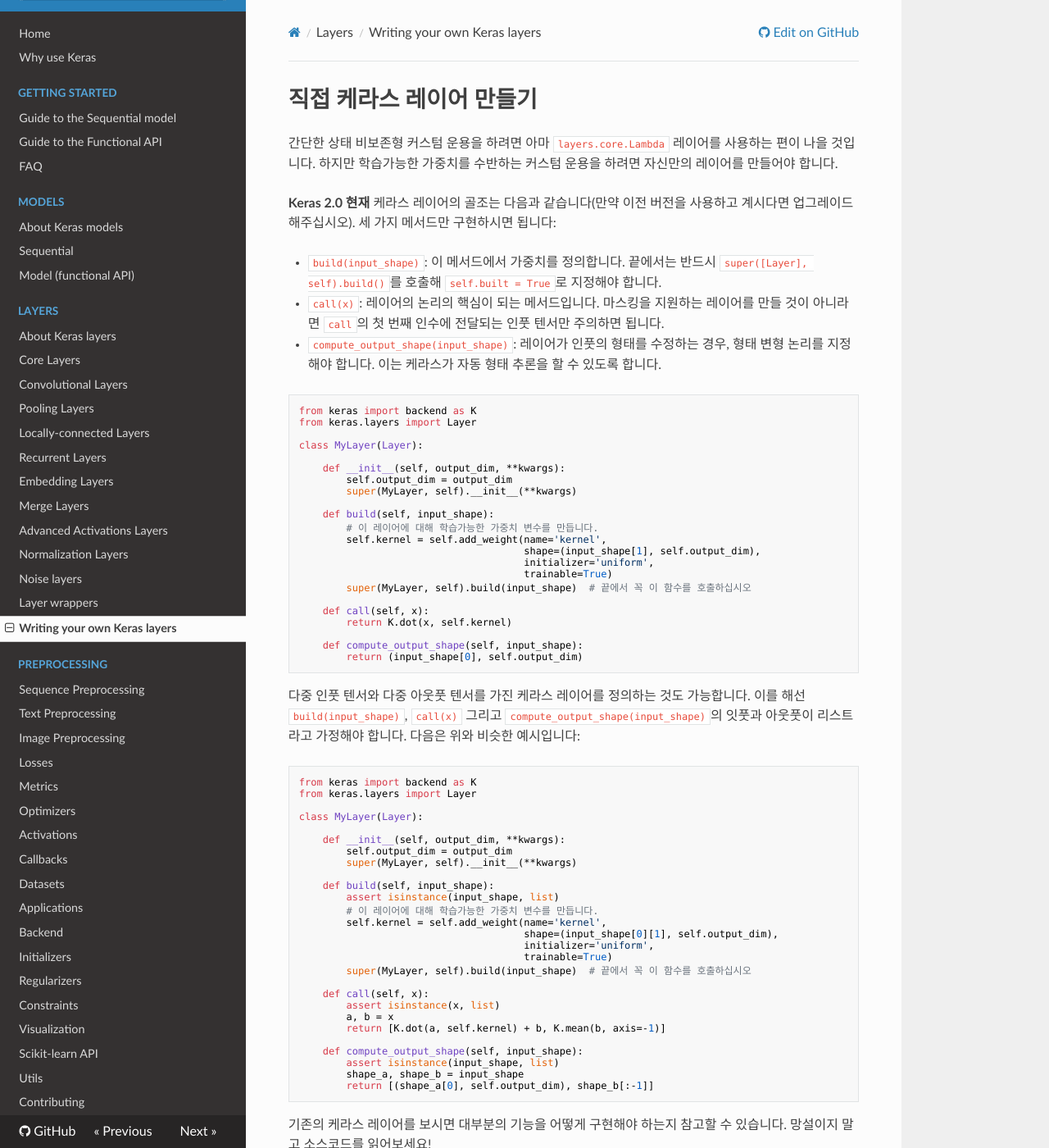
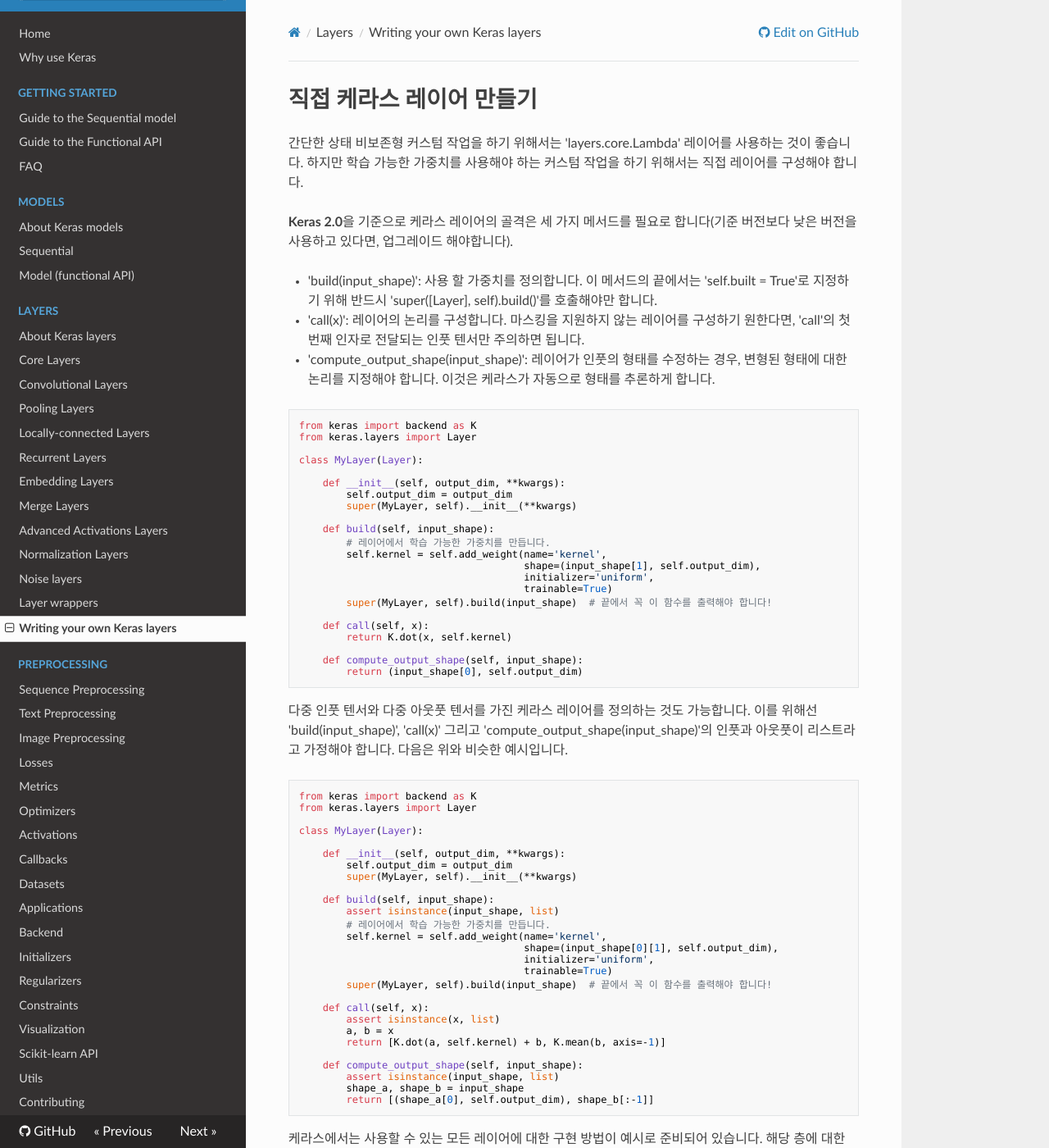
Before and after one commit to keras-team/keras-docs-ko, an MkDocs documentation site: the page built from sources/layers/writing-your-own-keras-layers.md, in a window 1280 px wide and 1400 px high. Shown: the whole window at 82% size. Built offline with MkDocs 1.6.1, drawn with Linux system fonts in a browser that asks for light colours; nearby versions of some CDN libraries; some of the changed text lies outside the part shown.

Commit message:
writing-your-own-keras-layers-content

````diff
--- a/sources/layers/writing-your-own-keras-layers.md
+++ b/sources/layers/writing-your-own-keras-layers.md
@@ -1,12 +1,12 @@
 # 직접 케라스 레이어 만들기
 
-간단한 상태 비보존형 커스텀 운용을 하려면 아마 `layers.core.Lambda` 레이어를 사용하는 편이 나을 것입니다. 하지만 학습가능한 가중치를 수반하는 커스텀 운용을 하려면 자신만의 레이어를 만들어야 합니다.
+간단한 상태 비보존형 커스텀 작업을 하기 위해서는 'layers.core.Lambda' 레이어를 사용하는 것이 좋습니다. 하지만 학습 가능한 가중치를 사용해야 하는 커스텀 작업을 하기 위해서는 직접 레이어를 구성해야 합니다.
 
-**Keras 2.0 현재** 케라스 레이어의 골조는 다음과 같습니다(만약 이전 버전을 사용하고 계시다면 업그레이드 해주십시오). 세 가지 메서드만 구현하시면 됩니다:
+**Keras 2.0**을 기준으로 케라스 레이어의 골격은 세 가지 메서드를 필요로 합니다(기준 버전보다 낮은 버전을 사용하고 있다면, 업그레이드 해야합니다).
 
-- `build(input_shape)`: 이 메서드에서 가중치를 정의합니다. 끝에서는 반드시 `super([Layer], self).build()`를 호출해 `self.built = True`로 지정해야 합니다.
-- `call(x)`: 레이어의 논리의 핵심이 되는 메서드입니다. 마스킹을 지원하는 레이어를 만들 것이 아니라면 `call`의 첫 번째 인수에 전달되는 인풋 텐서만 주의하면 됩니다.
-- `compute_output_shape(input_shape)`: 레이어가 인풋의 형태를 수정하는 경우, 형태 변형 논리를 지정해야 합니다. 이는 케라스가 자동 형태 추론을 할 수 있도록 합니다.
+- 'build(input_shape)': 사용 할 가중치를 정의합니다. 이 메서드의 끝에서는 'self.built = True'로 지정하기 위해 반드시 'super([Layer], self).build()'를 호출해야만 합니다.
+- 'call(x)': 레이어의 논리를 구성합니다. 마스킹을 지원하지 않는 레이어를 구성하기 원한다면, 'call'의 첫 번째 인자로 전달되는 인풋 텐서만 주의하면 됩니다.
+- 'compute_output_shape(input_shape)': 레이어가 인풋의 형태를 수정하는 경우, 변형된 형태에 대한 논리를 지정해야 합니다. 이것은 케라스가 자동으로 형태를 추론하게 합니다.
 
 ```python
 from keras import backend as K
@@ -19,12 +19,12 @@
         super(MyLayer, self).__init__(**kwargs)
 
     def build(self, input_shape):
-        # 이 레이어에 대해 학습가능한 가중치 변수를 만듭니다.
+        # 레이어에서 학습 가능한 가중치를 만듭니다.
         self.kernel = self.add_weight(name='kernel',
                                       shape=(input_shape[1], self.output_dim),
                                       initializer='uniform',
                                       trainable=True)
-        super(MyLayer, self).build(input_shape)  # 끝에서 꼭 이 함수를 호출하십시오
+        super(MyLayer, self).build(input_shape)  # 끝에서 꼭 이 함수를 출력해야 합니다!
 
     def call(self, x):
         return K.dot(x, self.kernel)
@@ -33,7 +33,7 @@
         return (input_shape[0], self.output_dim)
 ```
 
-다중 인풋 텐서와 다중 아웃풋 텐서를 가진 케라스 레이어를 정의하는 것도 가능합니다. 이를 해선 `build(input_shape)`, `call(x)` 그리고 `compute_output_shape(input_shape)`의 잇풋과 아웃풋이 리스트라고 가정해야 합니다. 다음은 위와 비슷한 예시입니다:
+다중 인풋 텐서와 다중 아웃풋 텐서를 가진 케라스 레이어를 정의하는 것도 가능합니다. 이를 위해선 'build(input_shape)', 'call(x)' 그리고 'compute_output_shape(input_shape)'의 인풋과 아웃풋이 리스트라고 가정해야 합니다. 다음은 위와 비슷한 예시입니다.
 
 ```python
 from keras import backend as K
@@ -47,12 +47,12 @@
 
     def build(self, input_shape):
         assert isinstance(input_shape, list)
-        # 이 레이어에 대해 학습가능한 가중치 변수를 만듭니다.
+        # 레이어에서 학습 가능한 가중치를 만듭니다.
         self.kernel = self.add_weight(name='kernel',
                                       shape=(input_shape[0][1], self.output_dim),
                                       initializer='uniform',
                                       trainable=True)
-        super(MyLayer, self).build(input_shape)  # 끝에서 꼭 이 함수를 호출하십시오
+        super(MyLayer, self).build(input_shape)  # 끝에서 꼭 이 함수를 출력해야 합니다!
 
     def call(self, x):
         assert isinstance(x, list)
@@ -64,5 +64,5 @@
         shape_a, shape_b = input_shape
         return [(shape_a[0], self.output_dim), shape_b[:-1]]
 ```
-
-기존의 케라스 레이어를 보시면 대부분의 기능을 어떻게 구현해야 하는지 참고할 수 있습니다. 망설이지 말고 소스코드를 읽어보세요!
+케라스에서는 사용할 수 있는 모든 레이어에 대한 구현 방법이 예시로 준비되어 있습니다.
+해당 층에 대한 소스 코드를 확인하세요!
````
